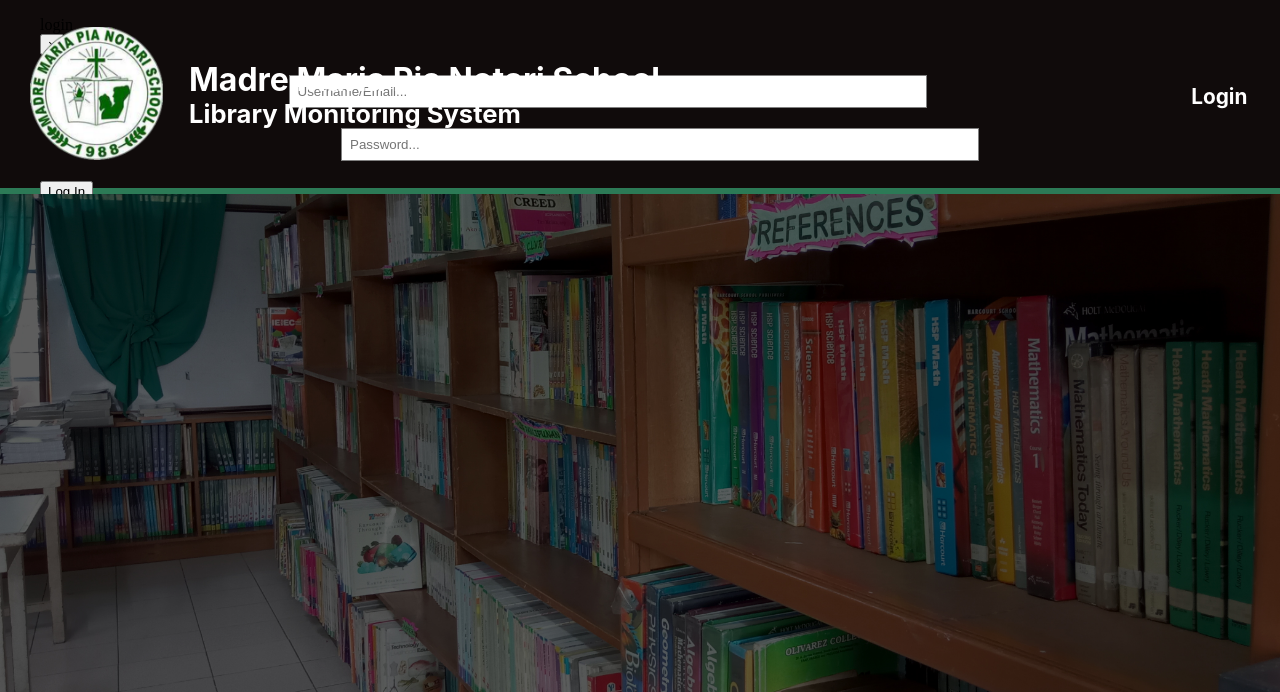
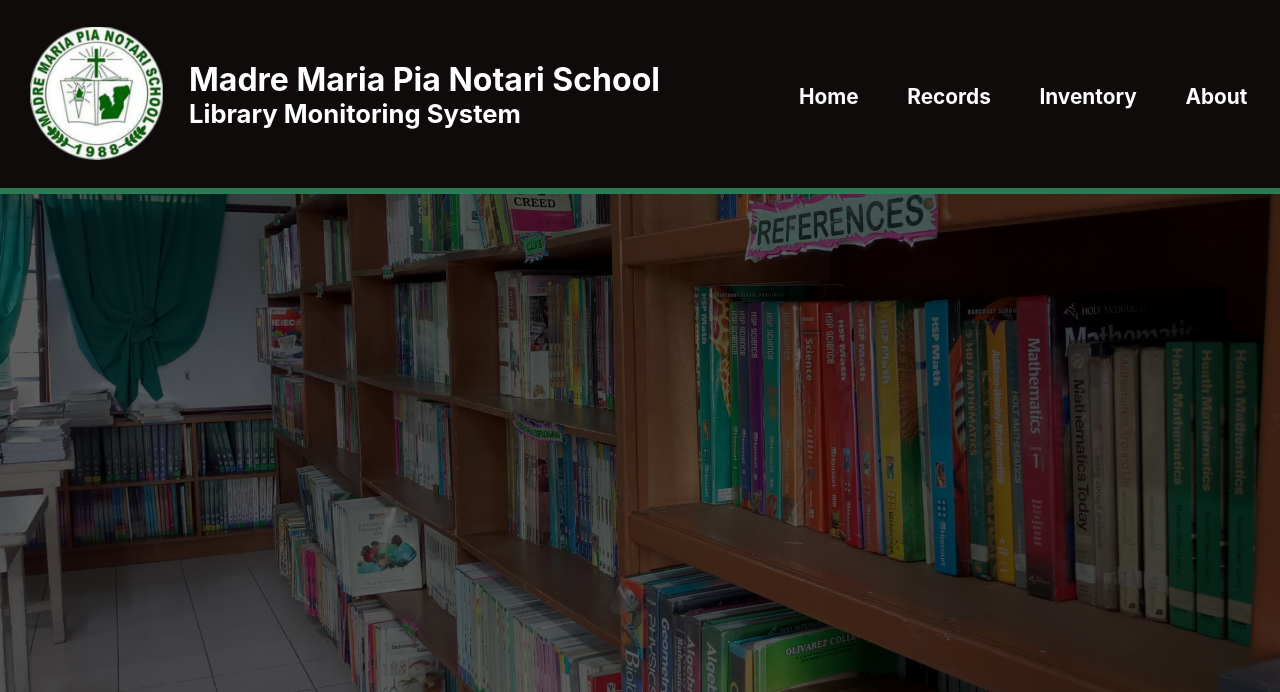
Before and after one commit to HajileTrebla/LibraryInformationMonitoringSystem, a PHP site: page /records.php in a window 1280 px wide. Shown: the top 692 px of the page. Run offline with PHP 8.4, Linux system fonts and the light colour scheme.

Commit message:
Setup Login UI for db and Ass close Popup on wheel

```diff
--- a/index.js
+++ b/index.js
@@ -5,3 +5,7 @@
 document.querySelector(".close").addEventListener("click", function(){
             document.querySelector(".popup").style.display="none";
         })
+
+document.querySelector(".popup").addEventListener("wheel", function() {
+            document.querySelector(".popup").style.display="none";
+        })
--- a/records.php
+++ b/records.php
@@ -24,24 +24,6 @@
                 <div class="RightOptions">
                     <ul class="Menu">
                         <!--Login changes to Logout when logged into session, Inventory and Records are also hidden when logged out-->
-                        <li><button data-modal-targer="#login_modal" class="Button">Login</button></li>
-                        <div class="modal" id="login_modal">
-                            <div class="modal-header">
-                                <div class="title">login
-                                </div>
-                                <button data-close-button class="close-button">&times;</button>
-                            </div>
-                            <div class="modal-body">
-                                <div class="sign-up-form">
-                                    <form action="php.functions/login.inc.php" method="POST">
-                                        <input type="text" name="name" placeholder="Username/Email...">
-                                        <input type="password" name="pwd" placeholder="Password...">
-                                        <button type="submit" name="submit">Log In</button>
-                                    </form>
-                                </div>
-                            </div>
-                        </div>
-                        <div id="overlay"></div>
                         <li><a href="../LibraryInformationMonitoringSystem/about.php">About</a></li>
                         <li><a href="../LibraryInformationMonitoringSystem/inventory.php">Inventory</a></li>
                         <li><a href="../LibraryInformationMonitoringSystem/records.php">Records</a></li>
--- a/stylesheets/main.css
+++ b/stylesheets/main.css
@@ -196,7 +196,7 @@
     width: 100%;
     height: 100%;
     position: fixed;
-    top: 10em;
+    top: 5em;
     display: none;
     justify-content: center;
     align-items: center;
@@ -237,7 +237,7 @@
     border: 1px solid gray;
 }
 
-.subButton{
+.submit {
     text-decoration: none;
     position: relative;
     left: 42%;
@@ -254,7 +254,7 @@
     font-family: 'Inter', sans-serif;
 }
 
-.subButton:hover{
+button[name="submit"]:hover{
     background-color: black;
     border-radius: 0.7em;
 }
```
Also changed, not shown: about.php (+18 -24 lines), index.php (+19 -9 lines), inventory.php (+0 -18 lines).
